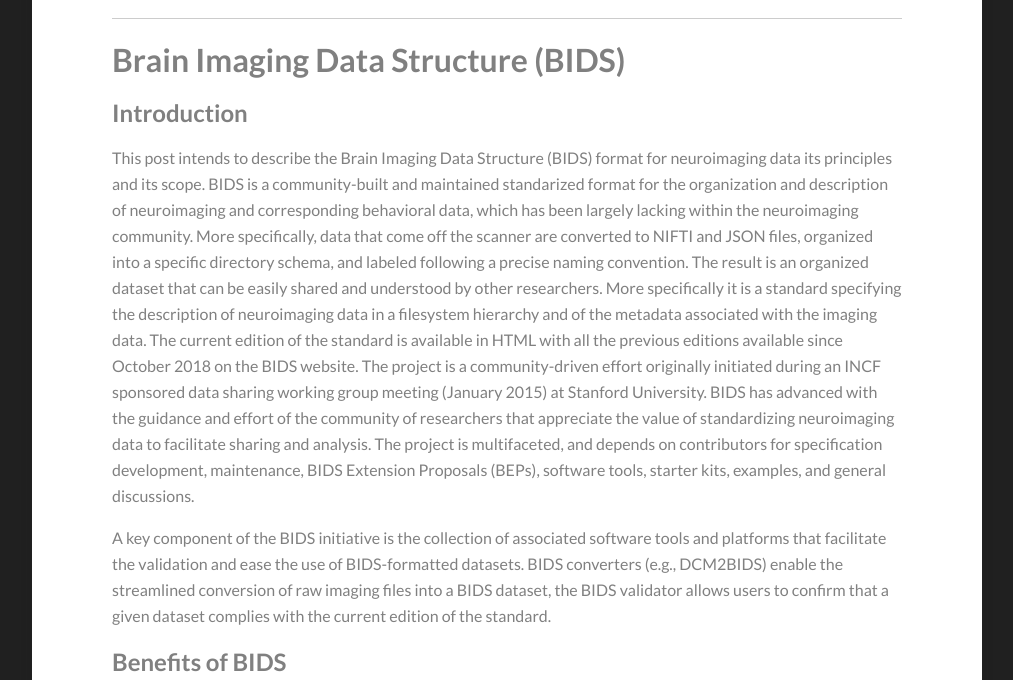
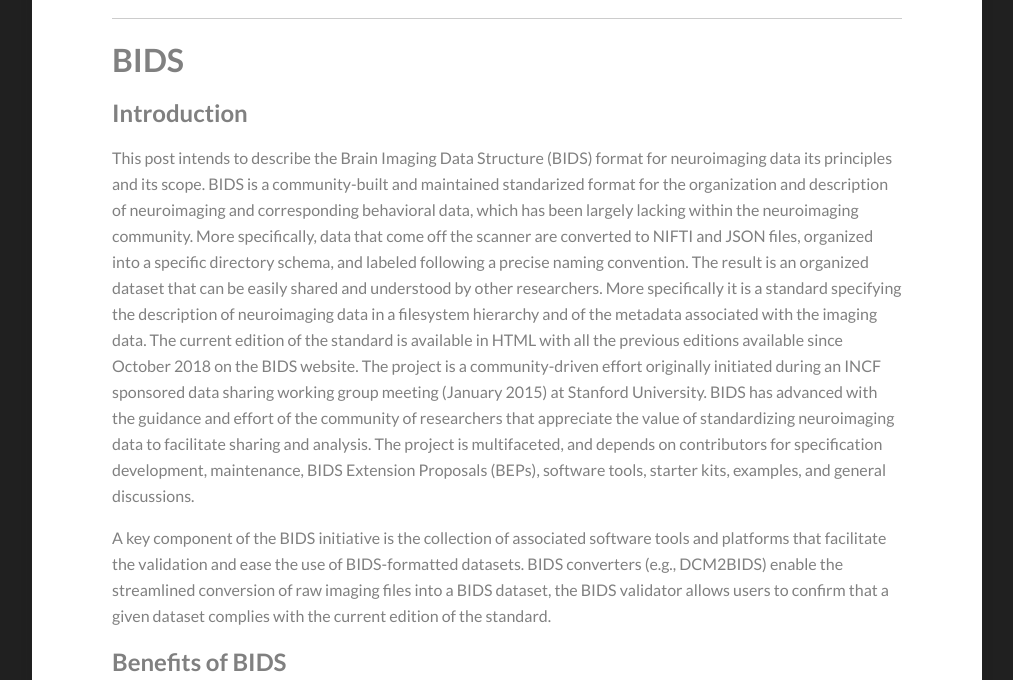
Before and after one commit to Kamran-Afzali/Kamran-Afzali.github.io, a Jekyll site: the page built from _posts/2022-07-19-BIDS.md, in a window 1280 px wide and 900 px high, scrolled down 843 px, cut to the strip 220-900 px from the top of the window. Shown: the whole strip, without its empty margins (133-1146 px from the left). Built offline with Jekyll 4.4.1, drawn with Linux system fonts in a browser that asks for light colours.

Commit message:
Update 2022-07-19-BIDS.md

```diff
--- a/_posts/2022-07-19-BIDS.md
+++ b/_posts/2022-07-19-BIDS.md
@@ -8,7 +8,7 @@
 ---
 
 
-# Brain Imaging Data Structure (BIDS)
+# BIDS
 
 ## Introduction
 
```
